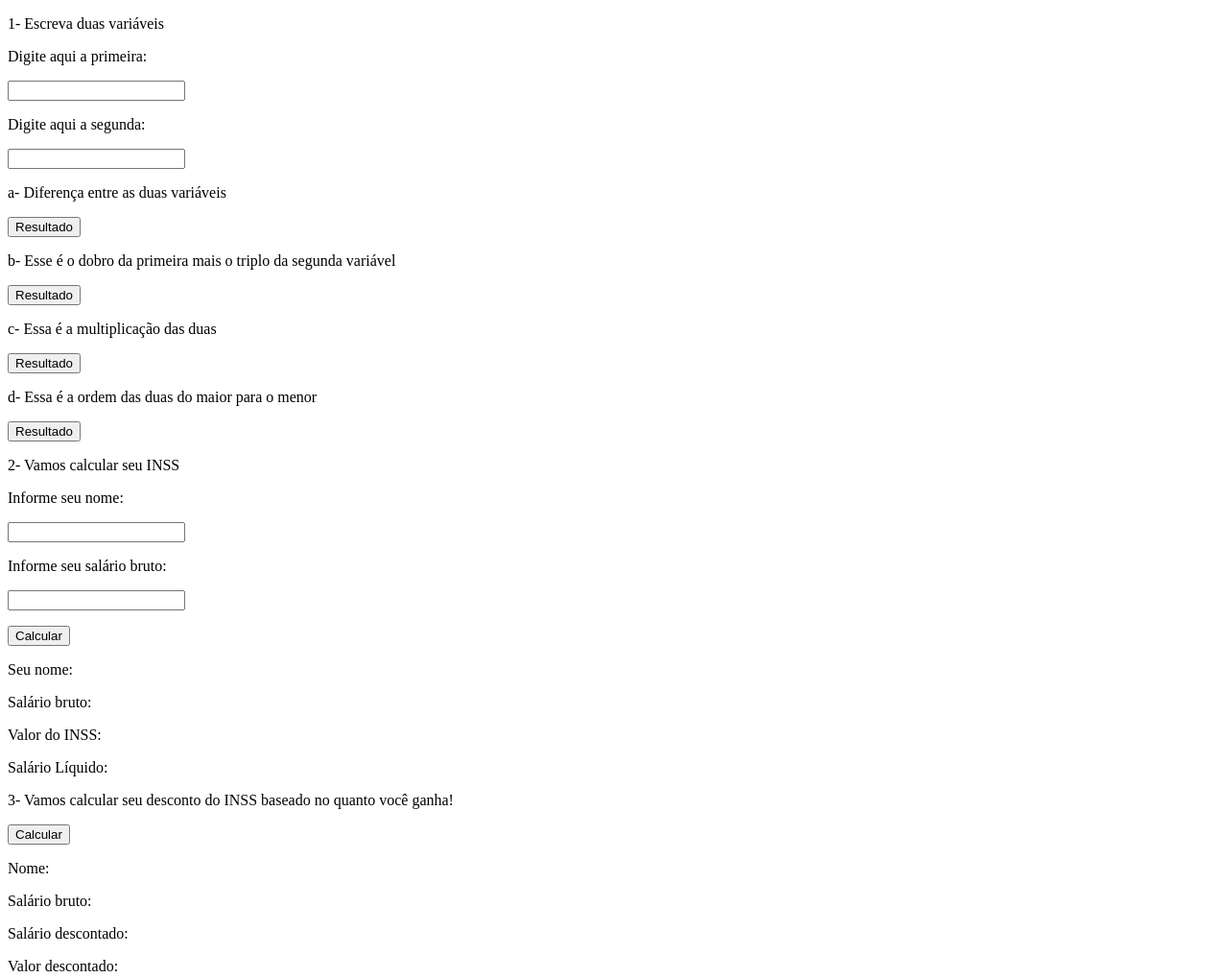
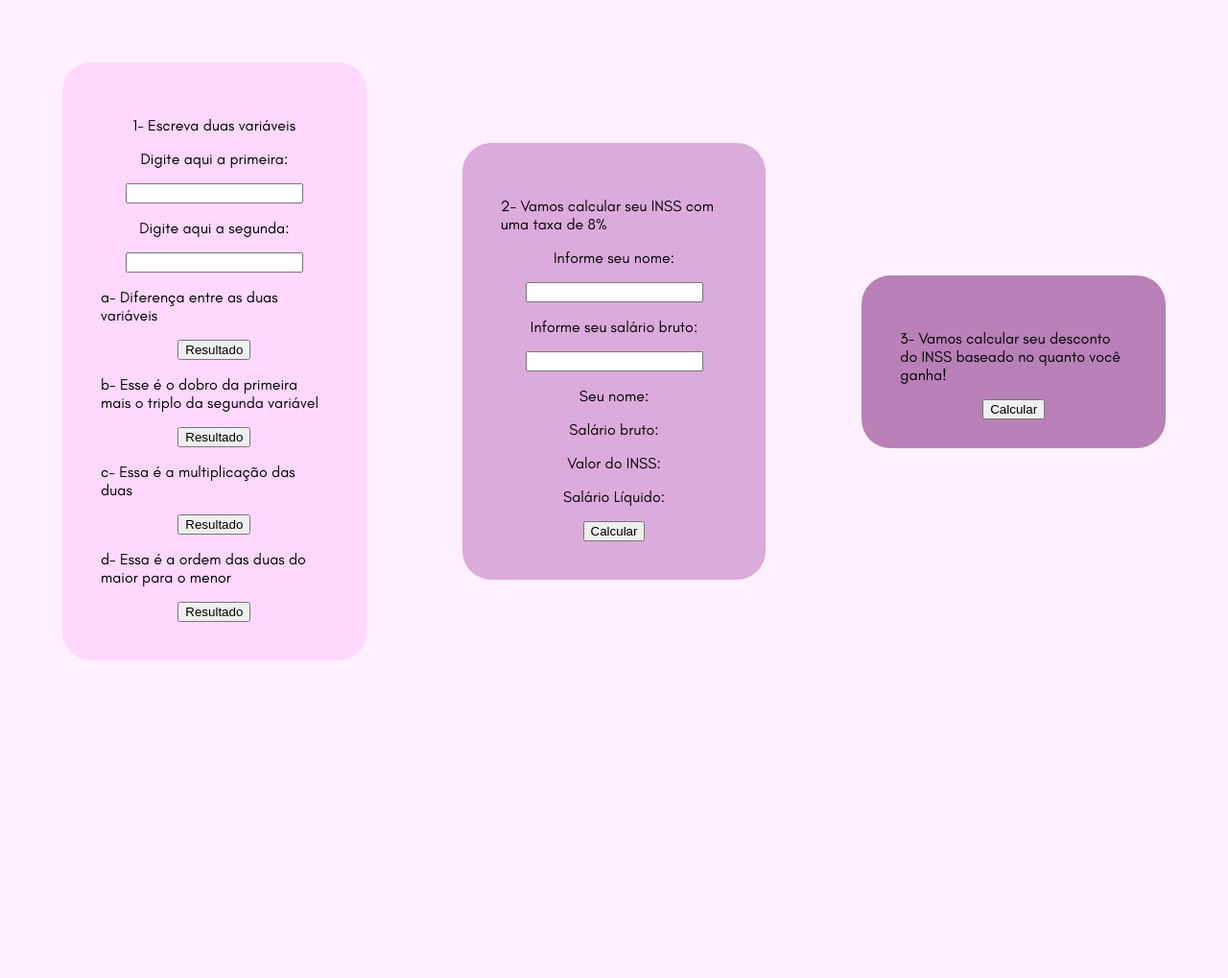
Before and after one commit to paulamalisiamoreira/Atividade-13---Lista-de-Exerc-cio, a plain HTML site: page index.html in a window 1280 px wide. Shown: the whole page at 96% size. After the commit the page ends 800 px from the top, so only its background shows below. Drawn offline with Linux system fonts and the light colour scheme.

Commit message:
Colocar css e atividade 3 no console

```diff
--- a/index.html
+++ b/index.html
@@ -3,6 +3,7 @@
 <head>
     <meta charset="UTF-8">
     <meta name="viewport" content="width=device-width, initial-scale=1.0">
+    <link rel="stylesheet" href="style.css">
     <script src="script.js"></script>
     <title></title>
 
@@ -35,36 +36,39 @@
     </div>
 
     <div id="atividade2">
-        <p>2- Vamos calcular seu INSS</p>
+        <p>2- Vamos calcular seu INSS com uma taxa de 8%</p>
         <p>Informe seu nome:</p>
-        <input type="text"class="nome">
+        <input type="text" id="nome">
         <p>Informe seu salário bruto:</p>
         <input type="text" id="salarioBruto">
 
-        <p class="nome"></p>
-        <button  onclick="calculoINSS()">Calcular</button>
+        <!-- <p id="nome"></p> -->
+
         <p>Seu nome:</p>
-            <p class="nome"></p>
+            <p id="nomee"></p>
         <p>Salário bruto: </p>
-            <p class="salarioBruto"></p>
+            <p id="salarioBrutoo"></p>
         <p>Valor do INSS:</p>
             <p id="valorINSS"></p>
         <p>Salário Líquido:</p>
             <p id="salarioLiq"></p>
-
+        <button  onclick="calculoINSS()">Calcular</button>
     </div>
 
     <div id="atividade3">
         <p>3- Vamos calcular seu desconto do INSS baseado no quanto você ganha!</p>
         <button onclick="descontoINSSporSalario()">Calcular</button>
-        <p>Nome:</p>
+
+
+
+        <!-- <p>Nome:</p>
         <p class="nome"></p>
         <p>Salário bruto:</p>
         <p class="salarioBruto"></p>
         <p>Salário descontado:</p>
         <p id="salarioDescontado"></p>
         <p>Valor descontado:</p>
-        <p></p>
+        <p></p> -->
 
 
     </div>
--- a/script.js
+++ b/script.js
@@ -53,7 +53,7 @@ function calculoINSS() {
     const valorINSS = salario * 0.08;
     const salarioLiq = salario - valorINSS;
 
-    document.getElementById('nome').innerText = nome1;
+    document.getElementById('nomee').innerText = nome1;
     document.getElementById('salarioBrutoo').innerText = salario;
     document.getElementById('valorINSS').innerText = valorINSS;
     document.getElementById('salarioLiq').innerText = salarioLiq;
@@ -63,20 +63,36 @@ function calculoINSS() {
 
 function descontoINSSporSalario() {
     const salario2 = parseFloat(document.getElementById('salarioBruto').value);
+    const nome3 = document.getElementById('nome').value;
+    console.log("Vamos calcular seu desconto do INSS baseado no quanto você ganha!")
+
 
     if (salario2 < 1000.01 ) {
-        const salarioDescontado = salario2 * 0.08;
+        const valorDesconto = salario2 * 0.08;
+        console.log("Seu nome: " + nome3)
+        console.log("O valor do desconto é de: R$" + valorDesconto)
+        const salarioDescontado = salario2 - valorDesconto
+        console.log("O seu salário já descontado é de: R$" + salarioDescontado)
+
     }
     else if (salario2 > 1500 ){
-        const salarioDescontado = salario2 * 0.09;
+        const valorDesconto = salario2 * 0.09;
+        console.log("Seu nome: " + nome3)
+        console.log("O valor do desconto é de: R$" + valorDesconto)
+        const salarioDescontado = salario2 - valorDesconto
+        console.log("O seu salário já descontado é de: R$" + salarioDescontado)
+
     }
     else {
-        const salarioDescontado = salario2 * 0.085;
+        const valorDesconto = salario2 * 0.085;
+        console.log("Seu nome: " + nome3)
+        console.log("O valor do desconto é de: R$" + valorDesconto)
+        const salarioDescontado = salario2 - valorDesconto
+        console.log("O seu salário já descontado é de: R$" + salarioDescontado)
     }
 
-    document.getElementById('').innerText = salario2;
-    document.getElementById('').innerText = salarioDescontado;
+    // document.getElementById('').innerText = salario2;
+    // document.getElementById('').innerText = salarioDescontado;
     // document.getElementById('').innerText =
 
-
 }
--- /dev/null
+++ b/style.css
@@ -0,0 +1,52 @@
+@font-face {
+    font-family: "Glacial Indifference";
+    src: url("./glacial-indifference/GlacialIndifference-Regular.otf");
+
+}
+
+body{
+    font-family: "Glacial Indifference";
+    display: flex;
+    margin: 15px;
+    background-color: #fff0ff;
+}
+
+#atividade1{
+    align-items: center;
+    justify-content: center;
+    justify-items: center;
+    padding: 40px;
+    margin: 50px;
+    border-radius: 30px;
+    background-color:  #ffd7ff;
+    color: black;
+    width: 400px;
+    align-self: center;
+}
+
+#atividade2{
+    align-items: center;
+    justify-content: center;
+    justify-items: center;
+    align-self: center;
+    padding: 40px;
+    margin: 50px;
+    background-color: #dbabdb;
+    border-radius: 30px;
+    width: 400px;
+    height: auto;
+}
+
+#atividade3{
+    align-items: center;
+    justify-content: center;
+    align-self: center;
+    justify-items: center;
+    padding: 40px;
+    margin: 50px;
+    background-color: #b880b7;
+    border-radius: 30px;
+    width: 400px;
+    height: 100px;
+
+}
```
Also changed, not shown: glacial-indifference/GlacialIndifference-Bold.otf (added), glacial-indifference/GlacialIndifference-Regular.otf (added), glacial-indifference/SIL Open Font License.txt (added).
